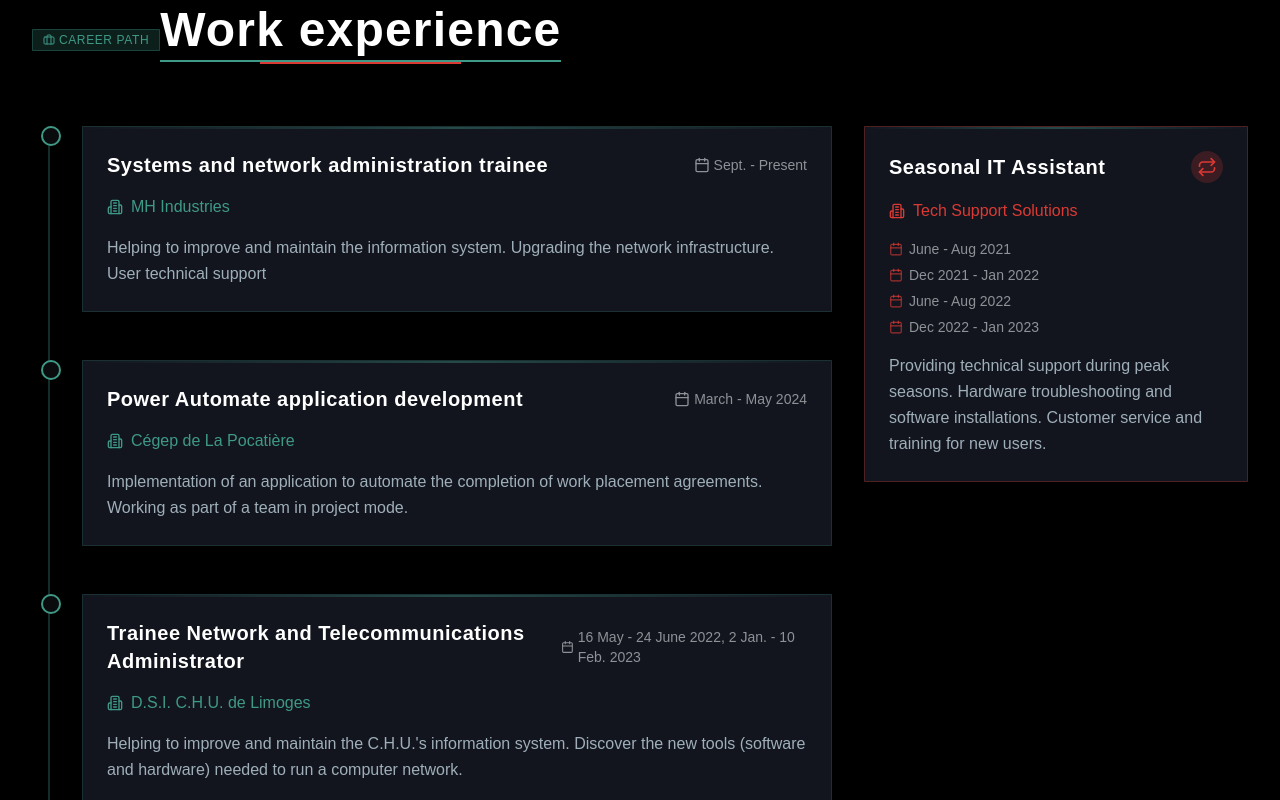
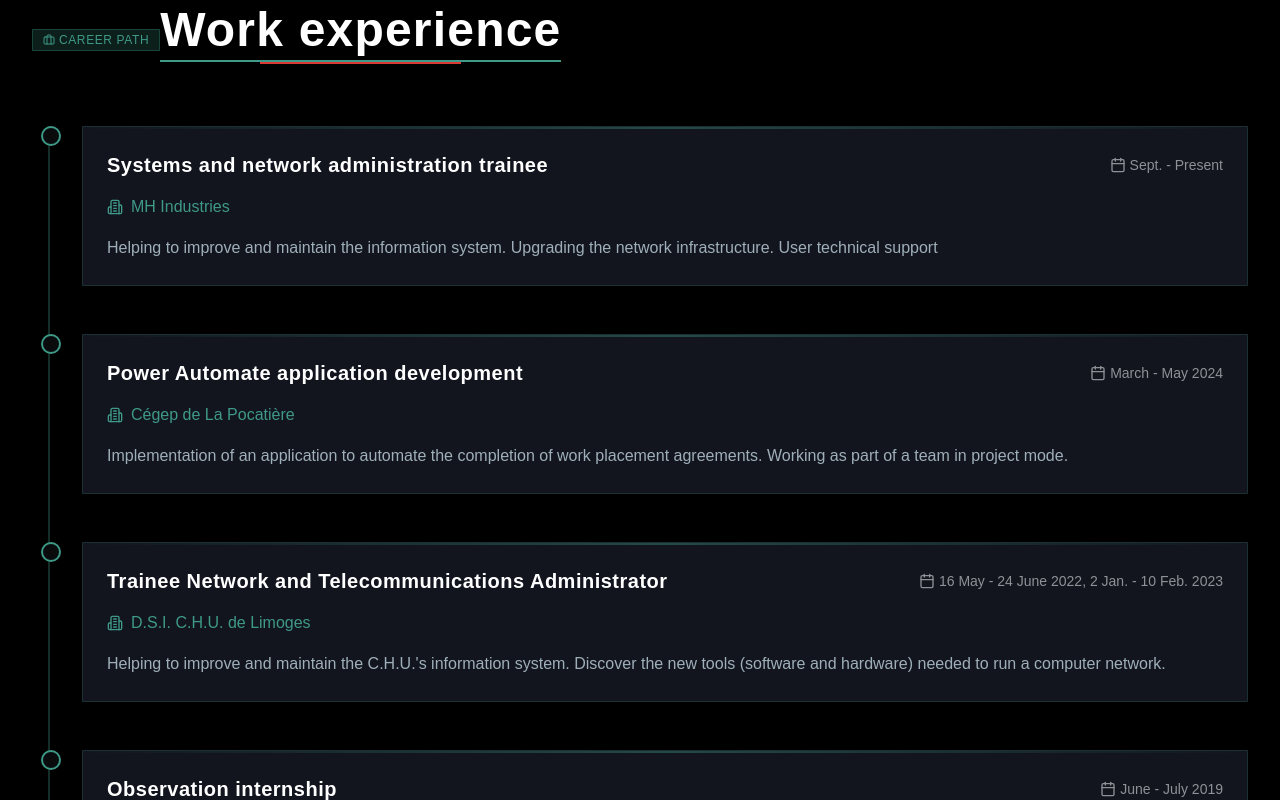
Before and after one commit to Coockiepickle/portfolio-mw-en, a React (Vite) app: page / in a window 1280 px wide. Shown: the part 5080-5880 px from the top of the page. Built offline with nearby package versions, Linux system fonts and the light colour scheme.

Commit message:
Reverted to edit 5eabdb84-b91c-4cf8-a101-a09e7ca21e30: "Update Resume.tsx"

```diff
--- a/src/components/Experiences.tsx
+++ b/src/components/Experiences.tsx
@@ -1,6 +1,6 @@
 
 import { useState, useEffect } from 'react';
-import { Briefcase, Calendar, Building2, RepeatIcon } from 'lucide-react';
+import { Briefcase, Calendar, Building2 } from 'lucide-react';
 import { cn } from '@/lib/utils';
 
 const Experiences = () => {
@@ -33,13 +33,6 @@ const Experiences = () => {
     }
   ];
 
-  const recurringExperience = {
-    title: "Seasonal IT Assistant",
-    company: "Tech Support Solutions",
-    periods: ["June - Aug 2021", "Dec 2021 - Jan 2022", "June - Aug 2022", "Dec 2022 - Jan 2023"],
-    description: "Providing technical support during peak seasons. Hardware troubleshooting and software installations. Customer service and training for new users."
-  };
-
   useEffect(() => {
     const handleScroll = () => {
       const element = document.getElementById('experiences');
@@ -70,8 +63,7 @@ const Experiences = () => {
           <h2 className="mw-section-title text-white">Work experience</h2>
         </div>
 
-        <div className="mt-8 grid grid-cols-1 md:grid-cols-3 gap-8">
-          <div className="col-span-1 md:col-span-2">
+        <div className="mt-8">
           <div className="relative border-l-2 border-mw-green border-opacity-30 pl-8 ml-4">
             {experiences.map((exp, index) => (
               <div
@@ -100,38 +92,6 @@ const Experiences = () => {
             ))}
           </div>
         </div>
-
-          <div className="col-span-1">
-            <div
-              className={cn(
-                "transition-all duration-700 transform",
-                isVisible ? "opacity-100 translate-x-0 delay-300" : "opacity-0 translate-x-8"
-              )}
-            >
-              <div className="mw-card p-6 border-mw-accent/30 hover:border-mw-accent/50 hover:shadow-mw-accent/30">
-                <div className="flex items-center justify-between mb-4">
-                  <h3 className="text-xl font-bold text-white">{recurringExperience.title}</h3>
-                  <div className="bg-mw-accent/20 p-1.5 rounded-full">
-                    <RepeatIcon className="w-5 h-5 text-mw-accent" />
-                  </div>
-                </div>
-                <div className="flex items-center mb-4 text-mw-accent">
-                  <Building2 className="w-4 h-4 mr-2" />
-                  <span>{recurringExperience.company}</span>
-                </div>
-                <div className="mb-4">
-                  {recurringExperience.periods.map((period, idx) => (
-                    <div key={idx} className="flex items-center text-mw-lightgray text-sm mb-1.5">
-                      <Calendar className="w-3.5 h-3.5 mr-1.5 text-mw-accent/70" />
-                      {period}
-                    </div>
-                  ))}
-                </div>
-                <p className="text-mw-light">{recurringExperience.description}</p>
-              </div>
-            </div>
-          </div>
-        </div>
       </div>
     </section>
   );
```
Also changed, not shown: src/assets/images/profile.jpg (added). Lines whose indentation alone changed are shown as unchanged.
